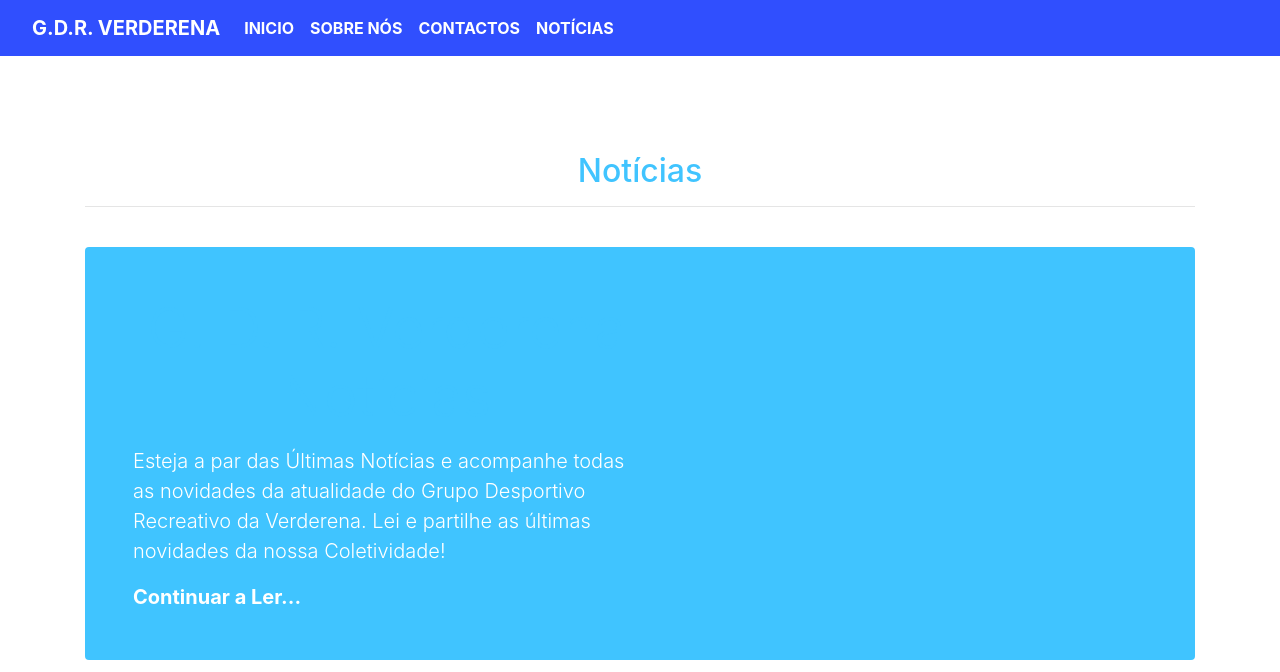
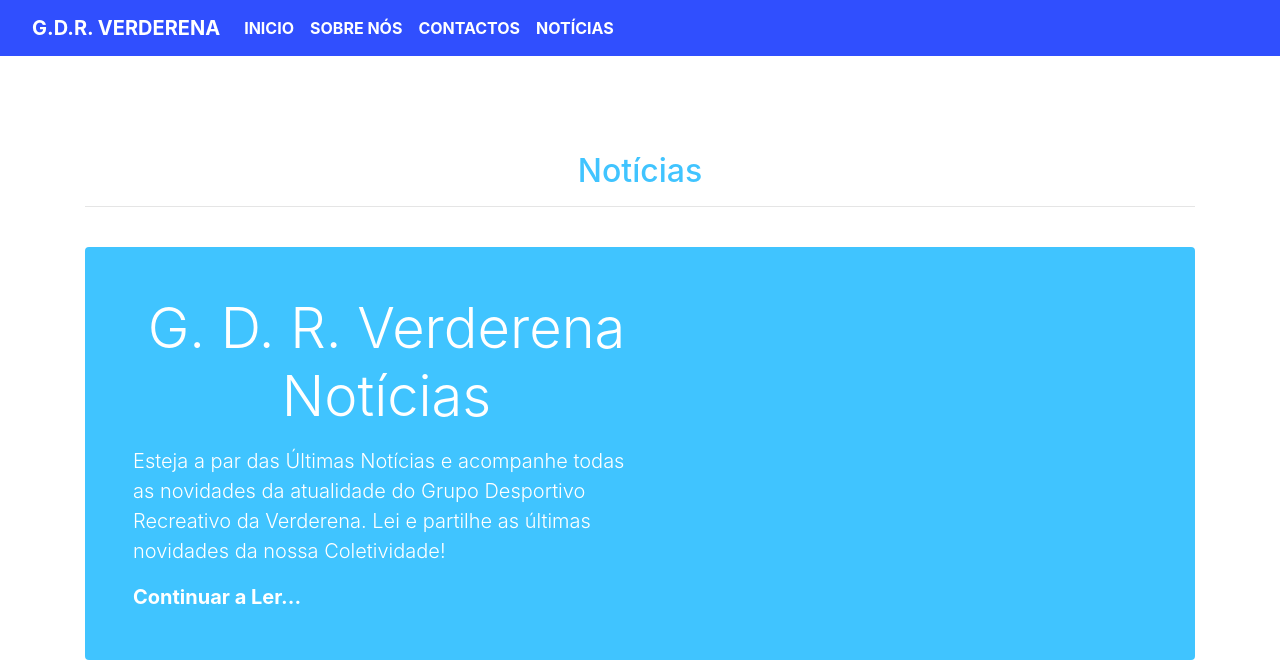
Before and after one commit to GDR-Verderena/gdr-verderena.github.io, a Jekyll site: the page built from blog/index.html, in a window 1280 px wide. Shown: the top 672 px of the page. Built offline with Jekyll 4.4.1, drawn with Linux system fonts in a browser that asks for light colours; grey boxes are pictures that could not be loaded.

Commit message:
Update index.html

```diff
--- a/blog/index.html
+++ b/blog/index.html
@@ -11,7 +11,7 @@ title: G. D. R. Verderena  Notícias
 
 <div class="jumbotron jumbotron-fluid p-4 p-md-5 text-white rounded bg-custom noselect " data-aos="fade-down">
   <div class="col-md-6 px-0">
-    <h3 class="display-4 text-center ">{{ page.title }}</h3>
+    <h3 class="display-4 text-center text-white ">{{ page.title }}</h3>
     <p class="lead my-3">
       Esteja a par das Últimas Notícias e acompanhe todas as novidades da atualidade do Grupo Desportivo Recreativo da Verderena. Lei e  partilhe as últimas novidades da nossa Coletividade!
     </p>
```
